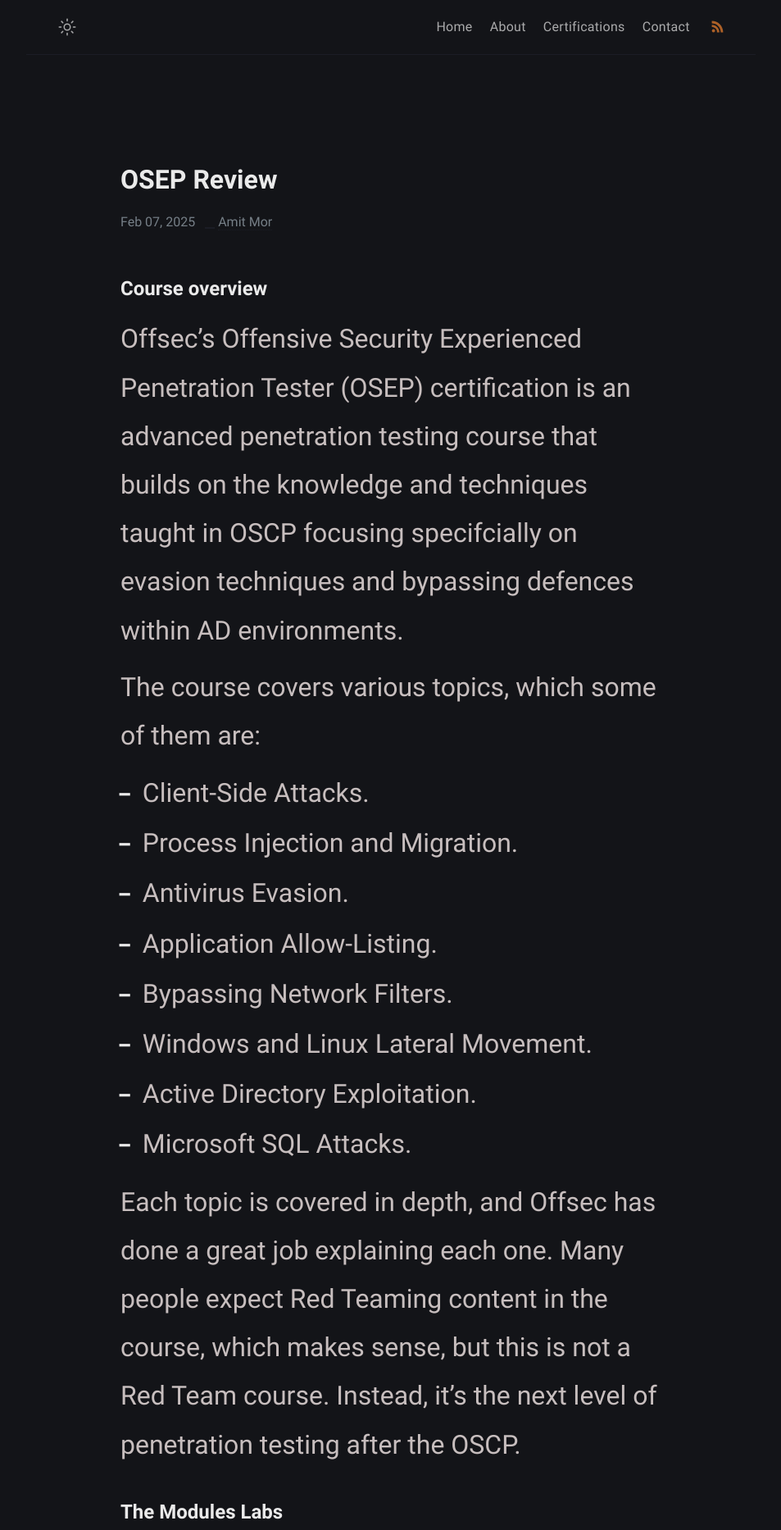
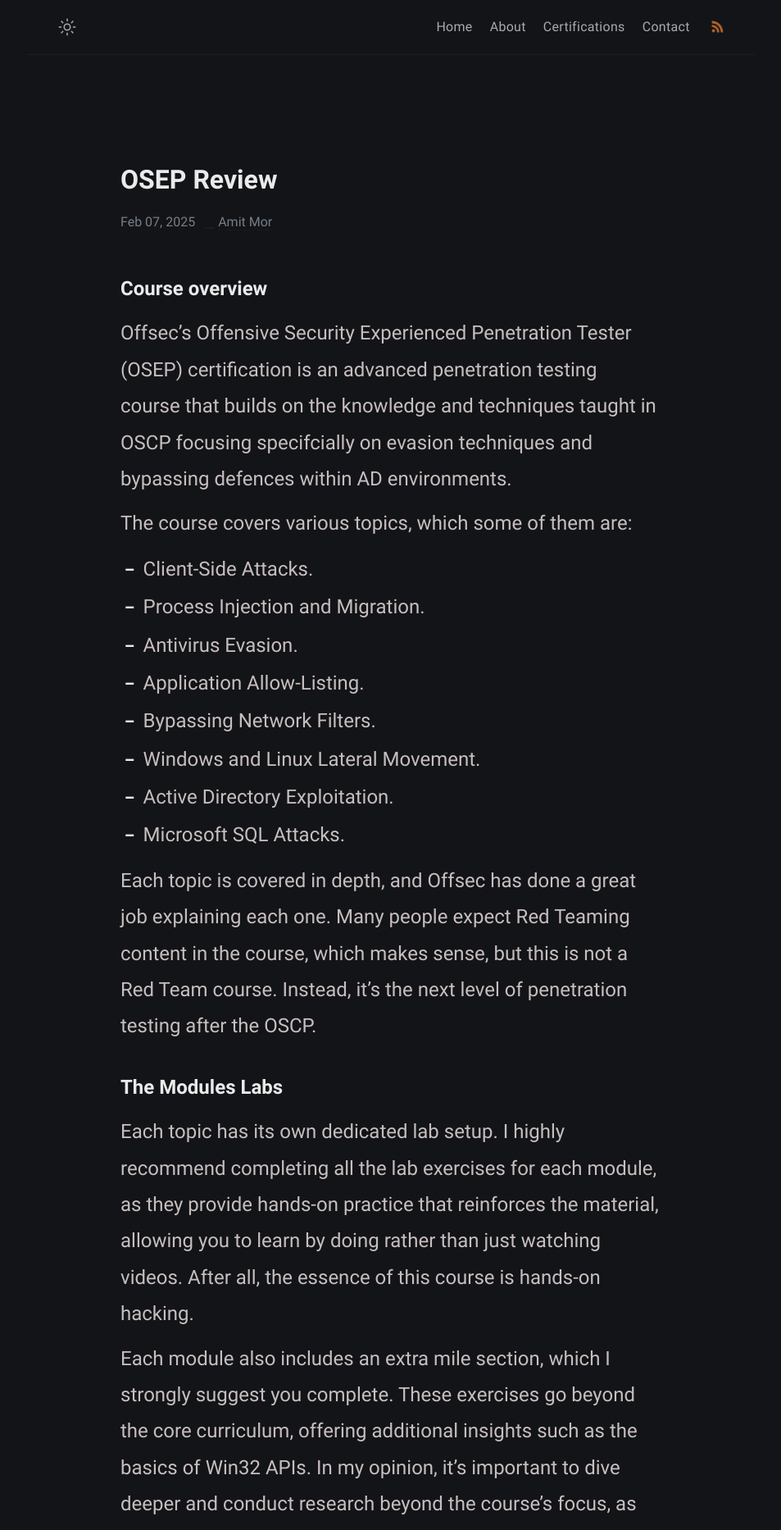
Before and after one commit to Extravenger/extravenger.github.io, a Jekyll site: the page built from _posts/OSEP-Review/2025-02-10-osep-review.md, in a window 1280 px wide. Shown: the top 1866 px of the page at 82% size, without its empty margins (163-1116 px from the left). Built offline with Jekyll 4.4.1, drawn with Linux system fonts in a browser that asks for light colours.

Commit message:
Update style.scss

```diff
--- a/assets/css/style.scss
+++ b/assets/css/style.scss
@@ -8,7 +8,7 @@
 }
 
 .post-body {
-  font-size: 2em; /* Adjust as needed */
+  font-size: 1.5em; /* Adjust as needed */
 }
 
 /* Makes the entire cards clickable */
```
